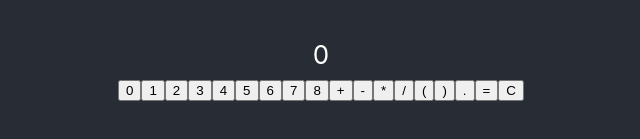
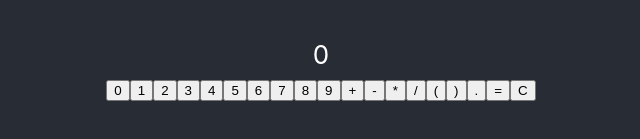
Before and after one commit to kor-al/react-calc, a React (Create React App) app: page / in a window 1280 px wide. Shown: the part 317-456 px from the top of the page, without its empty margins (319-959 px from the left). Built offline with nearby package versions, Linux system fonts and the light colour scheme.

Commit message:
= after expression result logic fixed

```diff
--- a/src/Calc.js
+++ b/src/Calc.js
@@ -110,11 +110,13 @@ class InputParser {
     }
 
     parse(symbol) {
+        //only expression ending with "=" can be executed later
+        //so use "=" to signify correctness of the expression
         let prevSymbol = this.inputSeq[this.inputSeq.length - 1];
 
         if (symbol.type === 'equals') {
             // "=" can be clicked only if some input was provided AND input should not be a previous result
-            if (this.inputSeq.length) {
+            if (this.inputSeq.length && !this.numberIsLastResult) {
                 //remove operations at the end
                 while (this.inputSeq.length && prevSymbol.type === 'operation') {
                     this.inputSeq.pop();
@@ -129,6 +131,9 @@ class InputParser {
                 }
                 //push '=' at the end
                 this.inputSeq.push(symbol);
+            }
+            else{
+                return undefined;  //do not update
             }
         }
         if (symbol.val === '(') {
@@ -316,9 +321,11 @@ class Calc extends React.Component {
 
     registerInput(symbol) {
         let currentSymbol = this.parser.parse(symbol);
-        this.setState({
-            currentExpr: this.parser.getExpression()
-        });
+        if (currentSymbol) {
+            this.setState({
+                currentExpr: this.parser.getExpression()
+            });
+        }
         if (symbol.type === 'equals') {
             let result = this.execute();
             //check if result was calculated
@@ -350,10 +357,14 @@ class Calc extends React.Component {
 
     execute() {
         //input is stored in the parser's array  this.parser.inputSeq
-        //but the last item there is "="
+        //check if expression ends with =
+        if(this.parser.inputSeq.length  && this.parser.inputSeq[this.parser.inputSeq.length - 1].val !== '='){
+            return undefined;
+        }
+        console.log('INPUT', this.parser.getExpression());
         //don't take '=' symbol at the end - use slice
         let input = this.parser.inputSeq.slice( 0 , this.parser.inputSeq.length - 1);
-        console.log(input);
+        console.log('INPUT', input);
 
         for (let i = 0; i < input.length; i++) {
             //if left bracket - just push it
@@ -405,17 +416,17 @@ class Calc extends React.Component {
 
 
     render() {
-        const numbers = [...Array(9).keys()]
-        const operations = {'plus':'+', 'minus':'-', 'mult': '*', 'divide': '/'}
+        const numbers = {"zero": 0, "one": 1, "two": 2, "three":3, "four": 4, "five": 5, "six": 6, "seven": 7, "eight": 8, "nine": 9}
+        const operations = {'add':'+', 'substract':'-', 'multiply': '*', 'divide': '/'}
         return ( <div id = 'calc' >
-            <div id = 'memory'>{this.state.currentExpr}</div>
-            <div id = 'input'>{this.state.currentItem}</div>
+            <div id = 'expression'>{this.state.currentExpr}</div>
+            <div id = 'display'>{this.state.currentItem}</div>
             <div id='pads'>
-            {numbers.map((value) => {
-                return <Button key = {value.toString()} label ={value.toString()}  type='number' register = {this.registerInput}/>
+            {Object.keys(numbers).map((key, index) => {
+                return <Button key = {key.toString()} id = {key.toString()} label ={numbers[key].toString()}  type='number' register = {this.registerInput}/>
             })}
             {Object.keys(operations).map((key, index) => {
-                return <Button key = {key.toString()} label={operations[key].toString()}  type='operation' register = {this.registerInput}/>
+                return <Button key = {key.toString()} id = {key.toString()} label={operations[key].toString()}  type='operation' register = {this.registerInput}/>
             })}
             <Button key = 'lbracket' label='('  type='bracket' register = {this.registerInput}/>
             <Button key = 'rbracket' label=')'  type='bracket' register = {this.registerInput}/>
```
